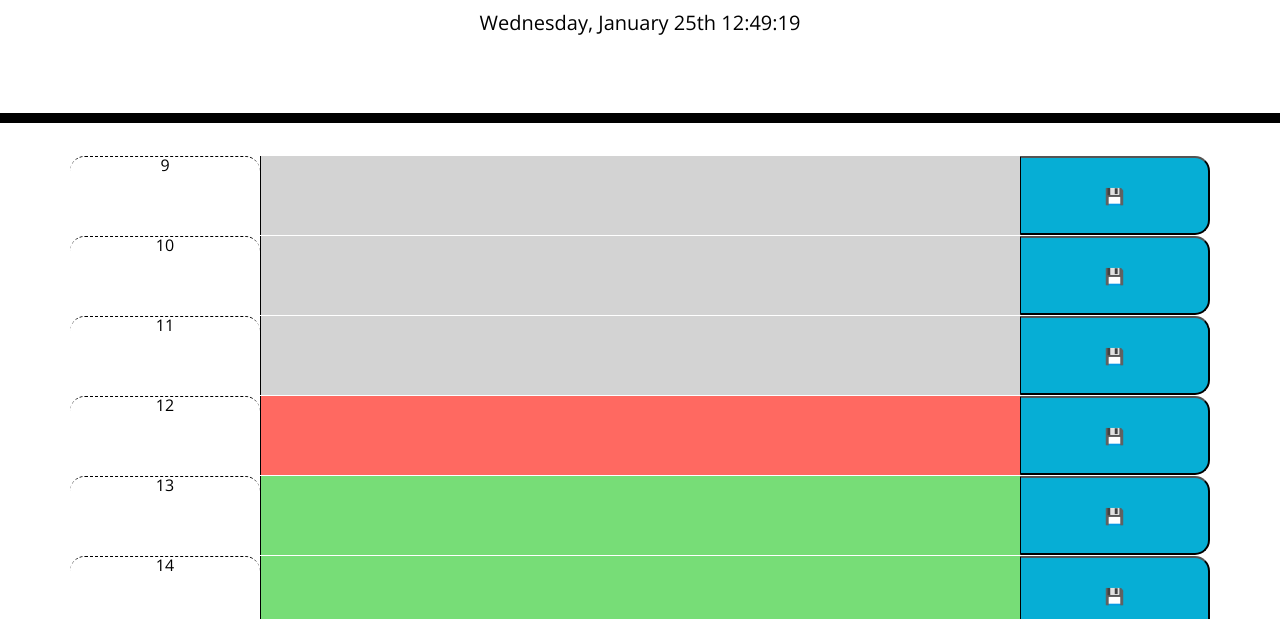
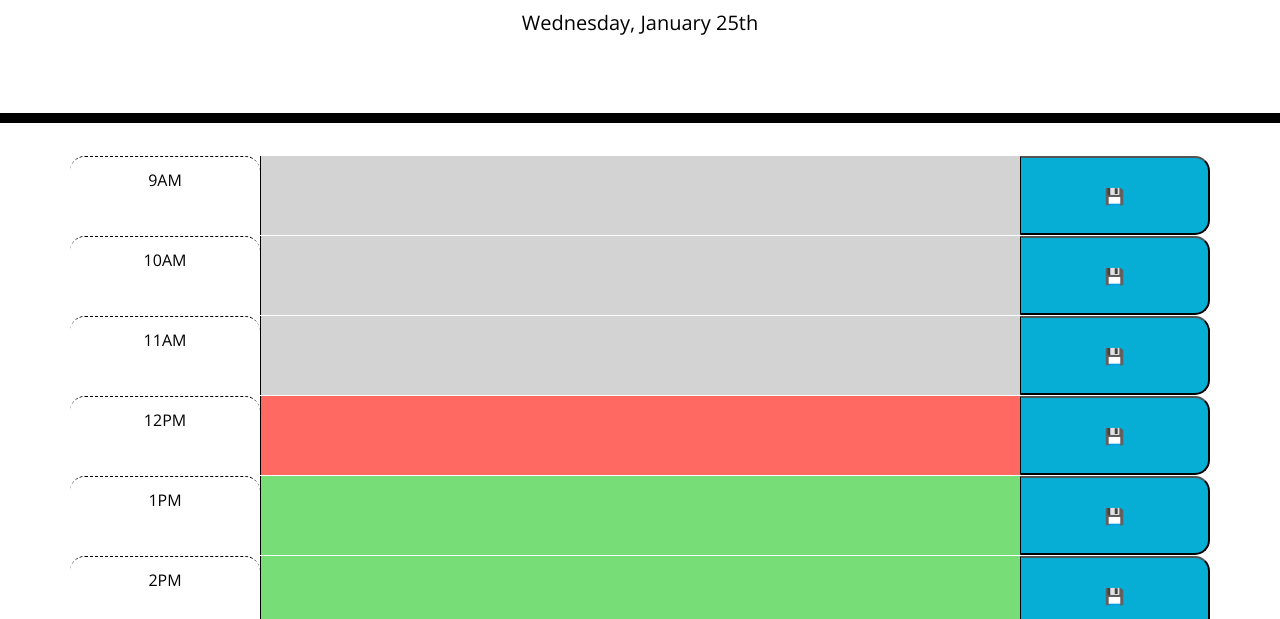
Before and after one commit to apyosi/daily-planner, a plain HTML site: page index.html in a window 1280 px wide. Shown: the part 181-800 px from the top of the page. Drawn offline with nearby package versions, Linux system fonts and the light colour scheme.

Commit message:
Add js comments and small code changes

```diff
--- a/index.js
+++ b/index.js
@@ -1,40 +1,45 @@
+//Variables declaration
 let $currentDayEl = $("#currentDay");
-$currentDayEl.text(moment().format("dddd, MMMM Do hh:mm:ss"));
+$currentDayEl.text(moment().format("dddd, MMMM Do"));
 let containerEl = $(".container");
+let hoursArray = [9, 10, 11, 12, 13, 14, 15, 16, 17];
+let hoursDisplay = [
+  "9AM",
+  "10AM",
+  "11AM",
+  "12PM",
+  "1PM",
+  "2PM",
+  "3PM",
+  "4PM",
+  "5PM",
+];
+let currentHour = parseInt(moment().format("h"));
 
-let hoursArray = [9, 10, 11, 12, 13, 14, 15, 16, 17];
-let currentHour = parseInt((moment().format("h")));
-console.log(currentHour);
-console.log(typeof(currentHour));
-
+//Loop to create the html for the business hours
 for (let i = 0; i < hoursArray.length; i++) {
   const hour = hoursArray[i];
+  const hourDisplay = hoursDisplay[i];
   let cssClass = "";
-  if ( hour > currentHour) {
+  if (hour > currentHour) {
     cssClass = "future";
-  } else if ( hour < currentHour ) {
+  } else if (hour < currentHour) {
     cssClass = "past";
-  } else  {
+  } else {
     cssClass = "present";
   }
-  console.log(cssClass);
-  let getLocalStorage = localStorage.getItem(hour) || "";
+  let getLocalStorage = localStorage.getItem(hour) || ""; //get the Local Storage if already set
   let row = `<div class="row">
-  <div class="col-2 time-block hour">${hour}</div>
+  <div class="col-2 time-block hour">${hourDisplay}</div>
   <textarea class="col-8 ${cssClass}">${getLocalStorage}</textarea>
   <button class="col-2 saveBtn" data-hour="${hour}">💾</button>
-</div>`;
-  console.log(hour);
+  </div>`;
   containerEl.append(row);
-
 }
 
+// Event listener onClick to save and set the Local Storage item
 $("button").on("click", (event) => {
-  console.log(event);
-  console.log(event.target);
   let key = $(event.target).attr("data-hour");
   let value = $(event.target).siblings("textarea").val();
   localStorage.setItem(key, value);
-  console.log(value);
-
 });
--- a/style.css
+++ b/style.css
@@ -28,6 +28,7 @@ textarea {
 .time-block {
   text-align: center;
   border-radius: 15px;
+  padding-top: 15px;
 }
 
 .row {
@@ -44,7 +45,7 @@ textarea {
 
 .past {
   background-color: #d3d3d3;
-  color: white;
+  /* color: white; */
 }
 
 .present {
@@ -54,7 +55,7 @@ textarea {
 
 .future {
   background-color: #77dd77;
-  color: white;
+  /* color: white; */
 }
 
 .saveBtn {
```
